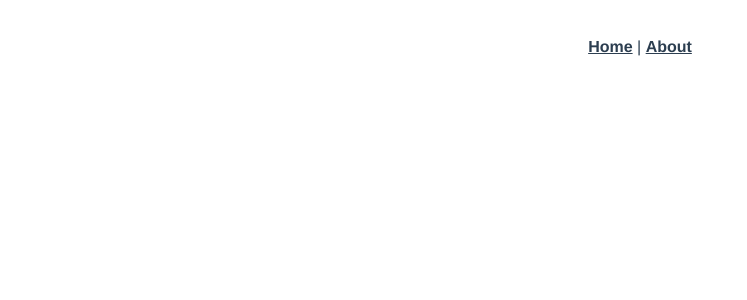
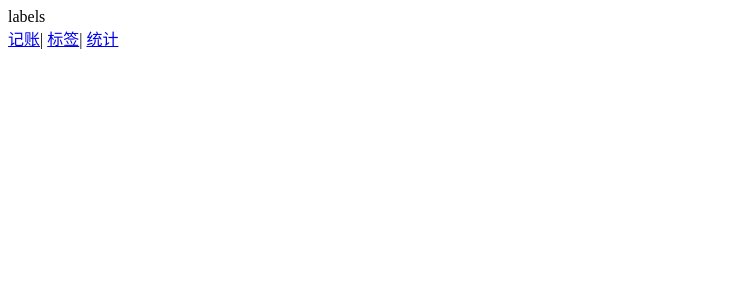
Before and after one commit to vouis/record-for-money, a Vue app: page /#/labels in a window 1280 px wide. Shown: the top 300 px of the page, without its empty margins (0-747 px from the left). Built offline with nearby package versions, Linux system fonts and the light colour scheme.

Commit message:
router create page

```diff
--- a/src/App.vue
+++ b/src/App.vue
@@ -1,10 +1,11 @@
 <template>
-  <div id="app">
-    <div id="nav">
-      <router-link to="/">Home</router-link> |
-      <router-link to="/about">About</router-link>
+  <div>
+    <router-view />
+    <div>
+      <router-link to="/money">记账</router-link>|
+      <router-link to="/labels">标签</router-link>|
+      <router-link to="/statistics">统计</router-link>
     </div>
-    <router-view/>
   </div>
 </template>
 
--- a/src/router/index.ts
+++ b/src/router/index.ts
@@ -1,27 +1,33 @@
-import Vue from 'vue'
-import VueRouter, { RouteConfig } from 'vue-router'
-import Home from '../views/Home.vue'
+import Vue from 'vue';
+import VueRouter, { RouteConfig } from 'vue-router';
+import Money from '@/views/Money.vue';
+import Labels from '@/views/Labels.vue';
+import Statistics from '@/views/Statistics.vue';
 
-Vue.use(VueRouter)
 
-  const routes: Array<RouteConfig> = [
-  {
-    path: '/',
-    name: 'Home',
-    component: Home
-  },
-  {
-    path: '/about',
-    name: 'About',
-    // route level code-splitting
-    // this generates a separate chunk (about.[hash].js) for this route
-    // which is lazy-loaded when the route is visited.
-    component: () => import(/* webpackChunkName: "about" */ '../views/About.vue')
-  }
-]
+Vue.use(VueRouter);
+
+const routes = [
+    {
+        path: '/',
+        redirect: '/money'
+    },
+    {
+        path: '/money',
+        component: Money
+    },
+    {
+        path: '/labels',
+        component: Labels
+    },
+    {
+        path: '/statistics',
+        component: Statistics
+    },
+];
 
 const router = new VueRouter({
-  routes
-})
+    routes
+});
 
-export default router
+export default router;
--- /dev/null
+++ b/src/views/Labels.vue
@@ -0,0 +1,13 @@
+<template>
+    <div>labels</div>
+</template>
+
+<script lang="ts">
+    export default {
+        name: 'Labels'
+    };
+</script>
+
+<style lang="scss" scoped>
+
+</style>
--- /dev/null
+++ b/src/views/Money.vue
@@ -0,0 +1,12 @@
+<template>
+  <div>money</div>
+</template>
+
+<script lang="ts">
+export default {
+  name: "Money"
+};
+</script>
+
+<style lang="scss" scoped>
+</style>
--- /dev/null
+++ b/src/views/Statistics.vue
@@ -0,0 +1,12 @@
+<template>
+  <div>statistics</div>
+</template>
+
+<script lang="ts">
+export default {
+  name: "Statistics"
+};
+</script>
+
+<style lang="scss" scoped>
+</style>
```
